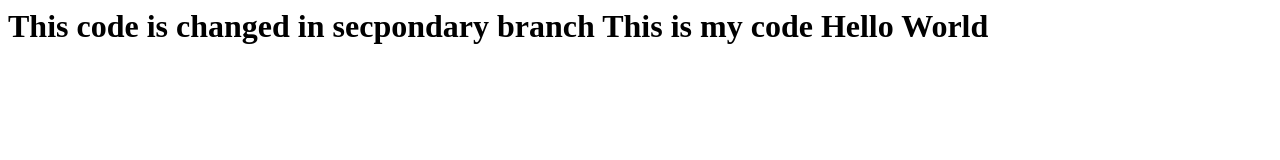
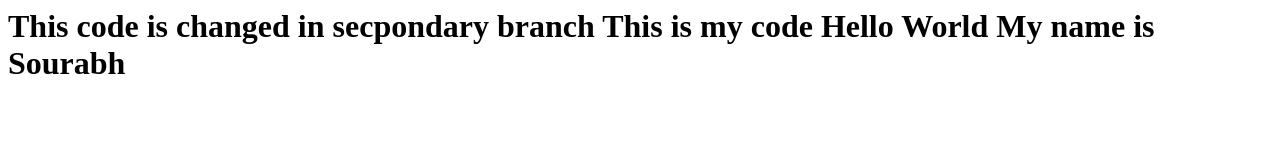
Before and after one commit to Sourabh-Ambhore/test, a plain HTML site: page index.html in a window 1280 px wide. Drawn offline with Linux system fonts and the light colour scheme.

Commit message:
ssh keygen commit

```diff
--- a/index.html
+++ b/index.html
@@ -1,5 +1,5 @@
 <h1>
  This code is changed in secpondary branch
 This is my code	Hello World
-
+My name is Sourabh
 <h1/>
```
